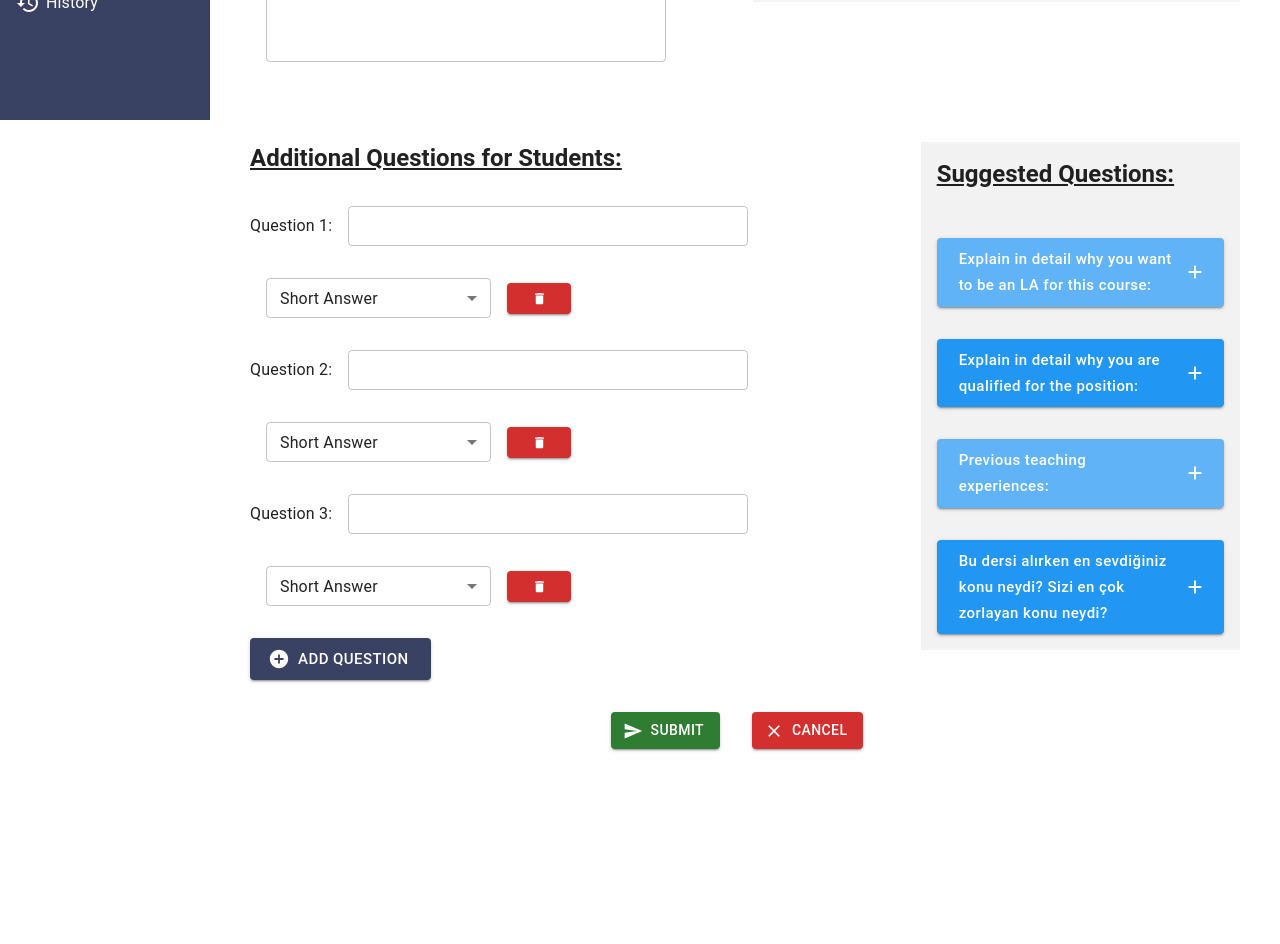
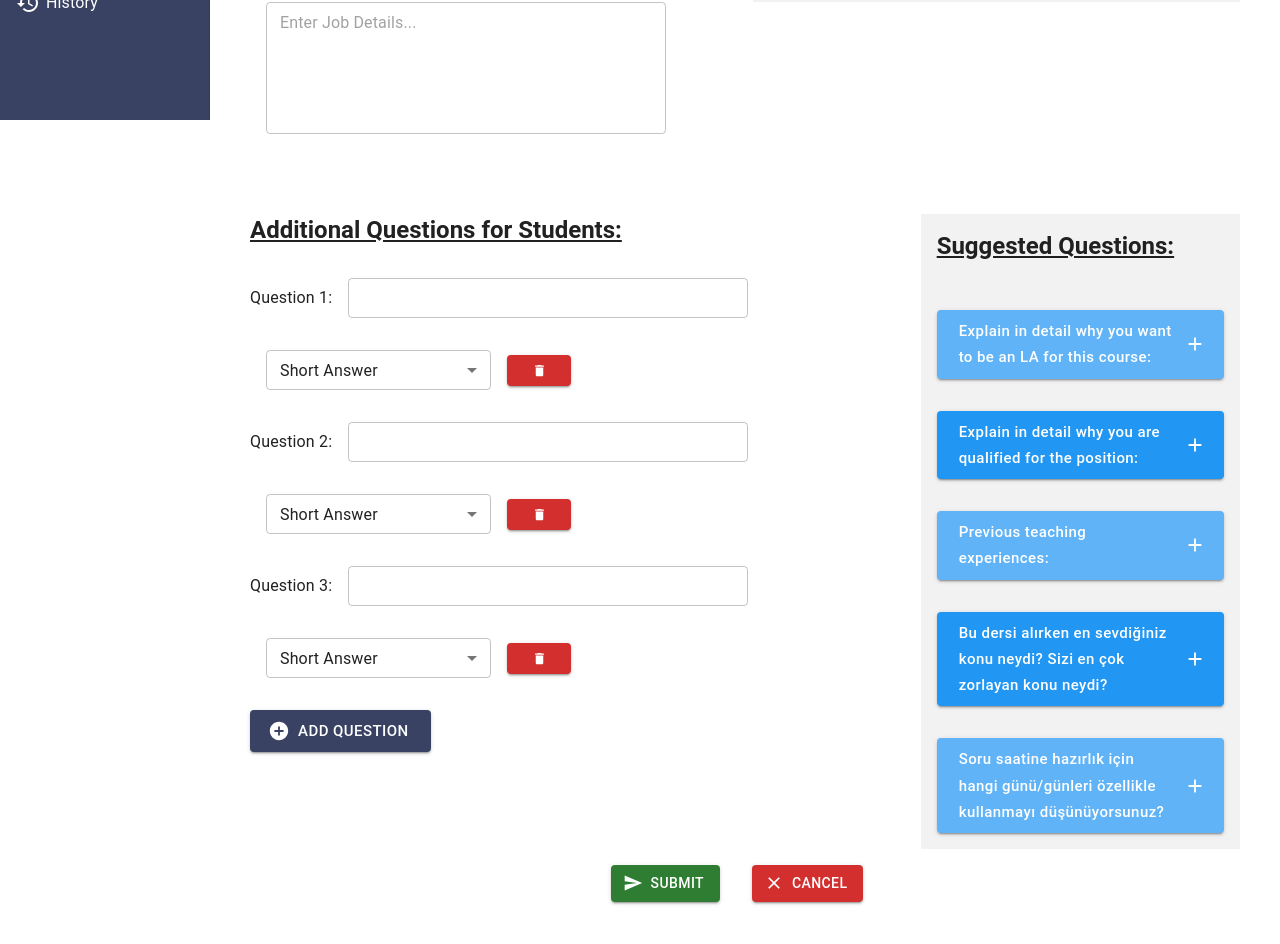
Before and after one commit to Minot1/Central-LA-Application, a React (Create React App) app in the folder client/: page /create-announcement in a window 1280 px wide. Shown: the part 680-1624 px from the top of the page. Before the commit the page ends 1501 px from the top, so only its background shows below. Built offline with nearby package versions, Linux system fonts and the light colour scheme; what react-cas-client would draw is missing.

Commit message:
last date changed, suggested questions revised, some typo mistakes solved

```diff
--- a/client/src/components/AddQuestion.js
+++ b/client/src/components/AddQuestion.js
@@ -14,6 +14,40 @@ import CloseIcon from '@mui/icons-material/Close';
 const questionType = [
     { value: 'Short Answer', label: 'Short Answer' },
     { value: 'Long Answer', label: 'Long Answer' },
+]
+
+const suggestedQuestions = [
+    {
+        sValue: 'Long Answer',
+        sQuestion: 'Explain in detail why you want to be an LA for this course:',
+        sMultiple: [],
+        sBgColor: "#5FB3F6",
+    },
+    {
+        sValue: 'Long Answer',
+        sQuestion: 'Explain in detail why you are qualified for the position:',
+        sMultiple: [],
+        sBgColor: "#2196F3",
+    },
+    {
+        sValue: 'Short Answer',
+        sQuestion: 'Previous teaching experiences:',
+        sMultiple: [],
+        sBgColor: "#5FB3F6",
+    },
+    {
+        sValue: 'Long Answer',
+        sQuestion: 'Bu dersi alırken en sevdiğiniz konu neydi? Sizi en çok zorlayan konu neydi?',
+        sMultiple: [],
+        sBgColor: "#2196F3",
+    },
+    {
+        sValue: 'Multiple Choice',
+        sQuestion: 'Soru saatine hazırlık için hangi günü/günleri özellikle kullanmayı düşünüyorsunuz?',
+        sMultiple: ["Monday", "Tuesday", "Wendesday", "Thursday", "Friday"],
+        sBgColor: "#5FB3F6",
+    },
+
 ]
 
 function AddQuestion() {
@@ -45,6 +79,7 @@ function AddQuestion() {
     }
 
     return (
+        <Grid container spacing={2} >
             <Grid item xs={8}>
                 <Typography variant='h5' sx={{ textDecoration: 'underline', mt: 8, mb: 2, fontWeight: 'bold' }} >Additional Questions for Students:</Typography>
                 {questions.map((e, index) => {
@@ -80,6 +115,28 @@ function AddQuestion() {
 
                 </Grid>
             </Grid>
+            <Grid item xs={4}>
+                <Box sx={{
+                    backgroundColor: '#F2F2F2',
+                    px: 2,
+                }}>
+                    <Typography variant='h5' sx={{ textDecoration: 'underline', mt: 8, mb: 2, fontWeight: 'bold', py: 2 }} >Suggested Questions:</Typography>
+                    {suggestedQuestions.map((e, idx) => {
+                        return(
+                            <Button variant="contained" size="large" endIcon={<AddIcon />} sx={{
+                                bgcolor: e.sBgColor, my: 2, textTransform: "none", textAlign: "left", '&:hover': {
+                                    backgroundColor: '#84BFF7'
+                                }
+                            }}>
+                                {e.sQuestion}
+                            </Button>
+                        );
+                    })}
+                </Box>
+            </Grid>
+        </Grid>
+
+
     );
 }
 
--- a/client/src/pages/CreateAnnouncement.js
+++ b/client/src/pages/CreateAnnouncement.js
@@ -51,10 +51,11 @@ function CreateAnnouncement() {
             </Grid>
             <Grid container direction="row" justifyContent="start" alignItems="center">
               <Typography >Last Application Date:</Typography>
-              <TextField id="outlined-required" label="Enter last date" variant="outlined" size="small" sx={{ m: 2 }} />
+              <TextField id="outlined-required" label="Enter last date" variant="outlined" type="date" defaultValue={new Date()} InputLabelProps={{shrink: true}} size="small" sx={{ m: 2 }} />
+              <TextField id="outlined-required" label="Enter deadline" variant="outlined" type="time" defaultValue={new Date().toLocaleTimeString().replace(/(.*)\D\d+/, '$1')} InputLabelProps={{shrink: true}} size="small" sx={{ m: 2}} />
             </Grid>
             <Grid container direction="row" justifyContent="start" alignItems="center">
-              <Typography >Desired Latter Grade:</Typography>
+              <Typography > Minimum Desired Letter Grade:</Typography>
               <TextField
                 id="outlined-select-currency"
                 select
@@ -143,45 +144,8 @@ function CreateAnnouncement() {
             </Box>
           </Grid>
         </Grid>
-        <Grid container spacing={2} >
-          <AddQuestion />
-          <Grid item xs={4}>
-            <Box sx={{
-              backgroundColor: '#F2F2F2',
-              px: 2,
-            }}>
-              <Typography variant='h5' sx={{ textDecoration: 'underline', mt: 8, mb: 2, fontWeight: 'bold', py: 2 }} >Suggested Questions:</Typography>
-              <Button variant="contained" size="large" endIcon={<AddIcon />} sx={{
-                bgcolor: "#5FB3F6", my: 2, textTransform: "none", textAlign: "left", '&:hover': {
-                  backgroundColor: '#84BFF7'
-                }
-              }}>
-                Explain in detail why you want to be an LA for this course:
-              </Button>
-              <Button variant="contained" size="large" endIcon={<AddIcon />} sx={{
-                bgcolor: "#2196F3", my: 2, textTransform: "none", textAlign: "left", '&:hover': {
-                  backgroundColor: '#84BFF7'
-                }
-              }}>
-                Explain in detail why you are qualified for the position:
-              </Button>
-              <Button variant="contained" size="large" endIcon={<AddIcon />} sx={{
-                bgcolor: "#5FB3F6", my: 2, textTransform: "none", textAlign: "left", '&:hover': {
-                  backgroundColor: '#84BFF7'
-                }
-              }}>
-                Previous teaching experiences:
-              </Button>
-              <Button variant="contained" size="large" fullWidth endIcon={<AddIcon />} sx={{
-                bgcolor: "#2196F3", my: 2, textTransform: "none", textAlign: "left", '&:hover': {
-                  backgroundColor: '#84BFF7'
-                }
-              }}>
-                Bu dersi alırken en sevdiğiniz konu neydi? Sizi en çok zorlayan konu neydi?
-              </Button>
-            </Box>
-          </Grid>
-        </Grid>
+        <AddQuestion />
+
         <Grid container direction="row" justifyContent="center" alignItems="center" spacing={2} sx={{p:4}}>
           <Button variant="contained" startIcon={<SendIcon /> } color="success" sx={{mx:2}}>
             Submit
```
Lines whose indentation alone changed are shown as unchanged.
